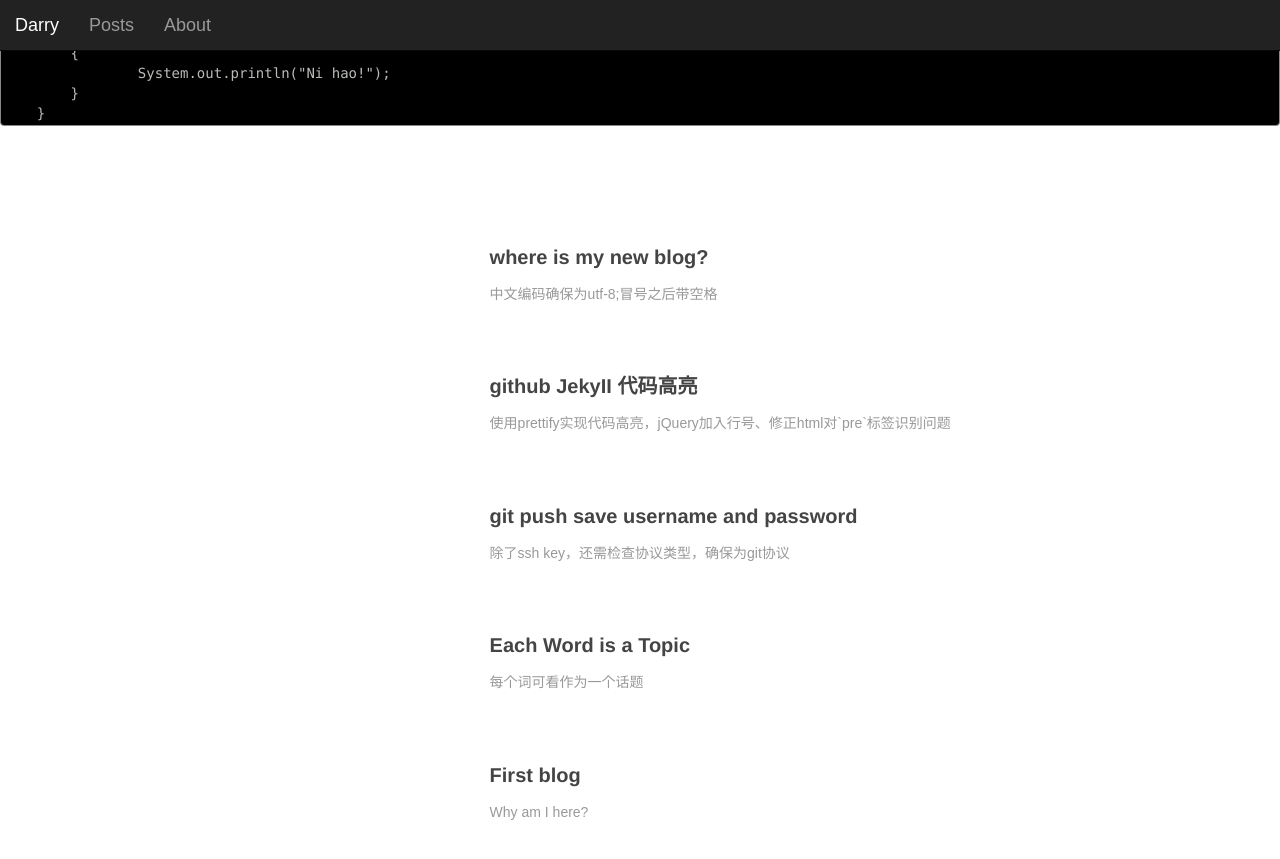
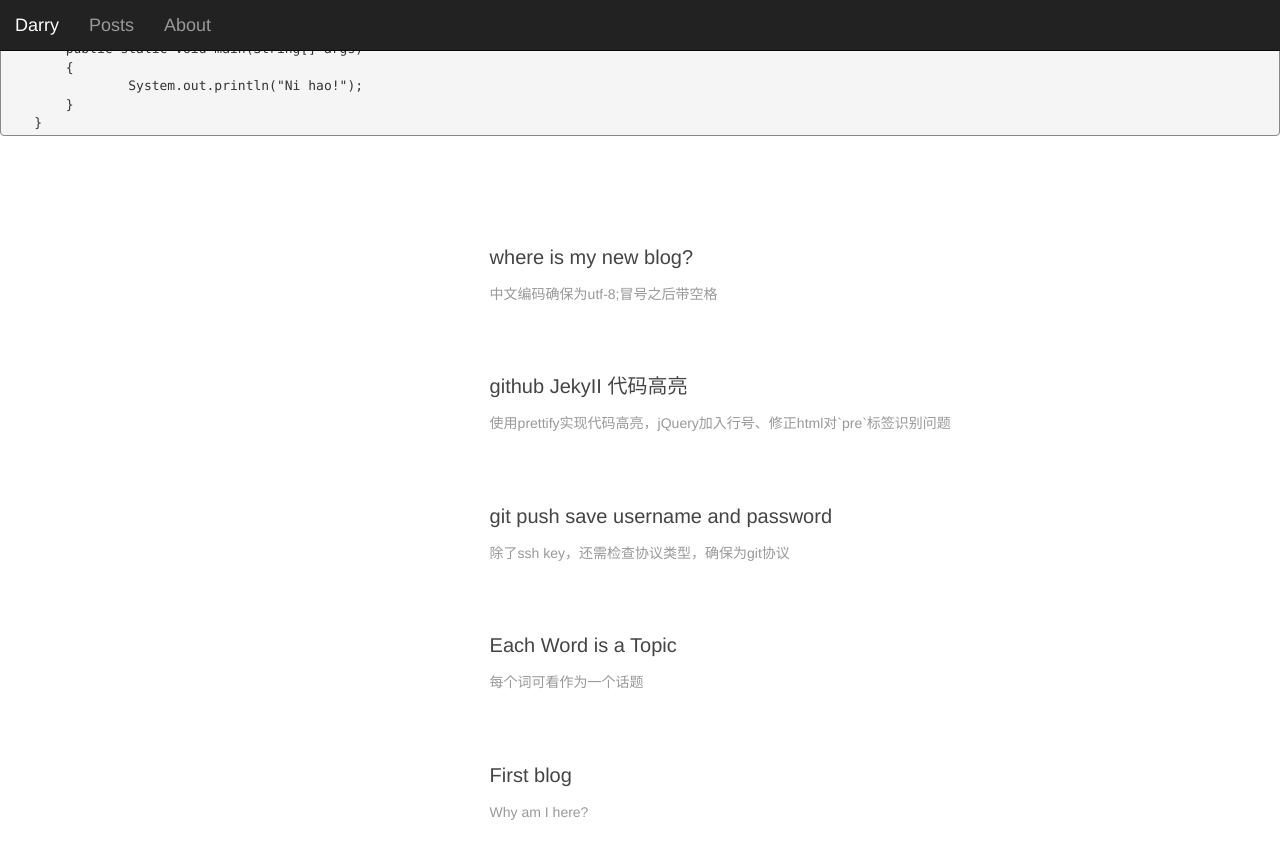
Before and after one commit to ldengjie/ldengjie.github.io, a Jekyll site: the page built from index.md, in a window 1280 px wide. Shown: the top 859 px of the page. Built offline with Jekyll 4.4.1, drawn with Linux system fonts in a browser that asks for light colours; Markdown is read by kramdown in place of the engine named in the settings; comment, search, counter and statistics services are not loaded.

Commit message:
prettify

```diff
--- a/_layouts/default.html
+++ b/_layouts/default.html
@@ -8,6 +8,7 @@
     <meta name="description" content="Darry's Pages" />
     <meta name="viewport" content="width=device-width, initial-scale=1.0, minimum-scale=1.0">
     <link rel="shortcut icon" href="/favicon.ico" type="image/x-icon" />
+<link rel="stylesheet" href="/css/default.css" type="text/css" />
     <!--<link rel="alternate" type="application/atom+xml" title="Recent Entries" href="{{ site.feed }}" />-->
 
 <!-- Bootstrap -->
@@ -18,7 +19,6 @@
 .headroom--pinned {top: 0;}
 </style>
 
-<link rel="stylesheet" href="/css/default.css" type="text/css" />
 
 <!--highlight-->
 <link href="/js/prettify/prettify.css" rel="stylesheet" type="text/css">
```
